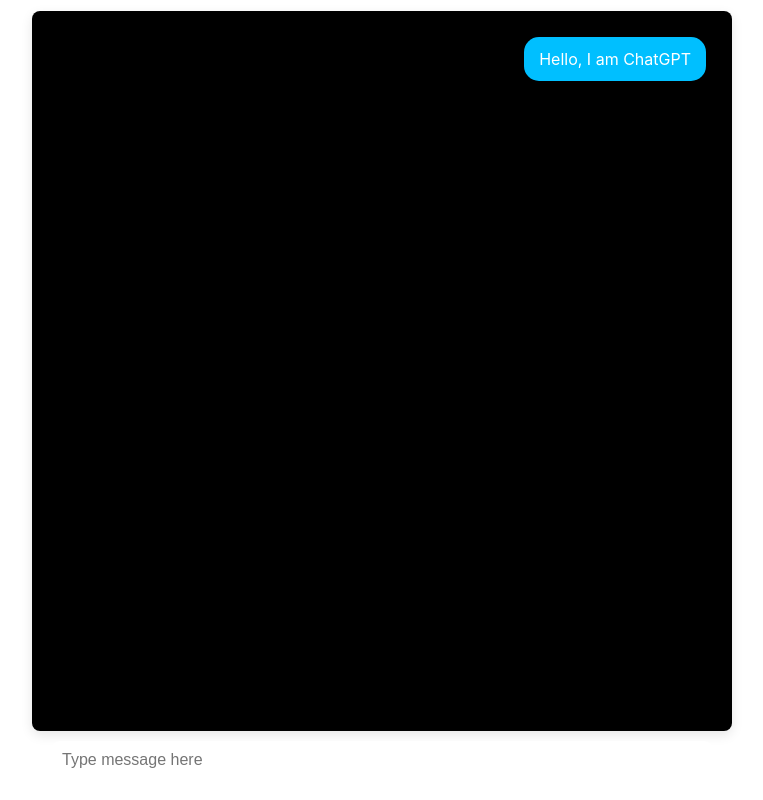
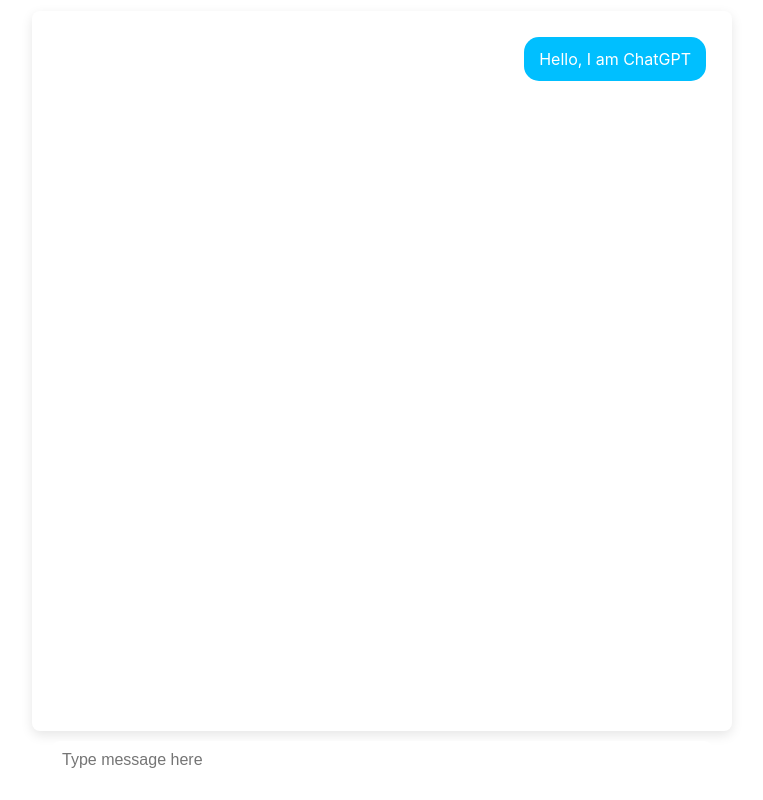
Before and after one commit to markprodehl/Chat-AI, a React (Vite) app: page / in a window 1280 px wide. Shown: the whole page, without its empty margins (258-1021 px from the left). Built offline with nearby package versions, Linux system fonts and the light colour scheme; no server answers.

Commit message:
Made the background color uniform

```diff
--- a/src/styles.css
+++ b/src/styles.css
@@ -13,7 +13,7 @@
     }
 
     .chat-container {
-        background-color: black;
+        /* background-color: black; */
         box-shadow: 0px 4px 12px rgba(0, 0, 0, 0.1);
         border-radius: 8px;
         width: 100vw;
@@ -97,7 +97,7 @@
     }
 
     .chat-container {
-        background-color: black;
+        /* background-color: black; */
         box-shadow: 0px 4px 12px rgba(0, 0, 0, 0.1);
         border-radius: 8px;
         width: 100vw;
```
